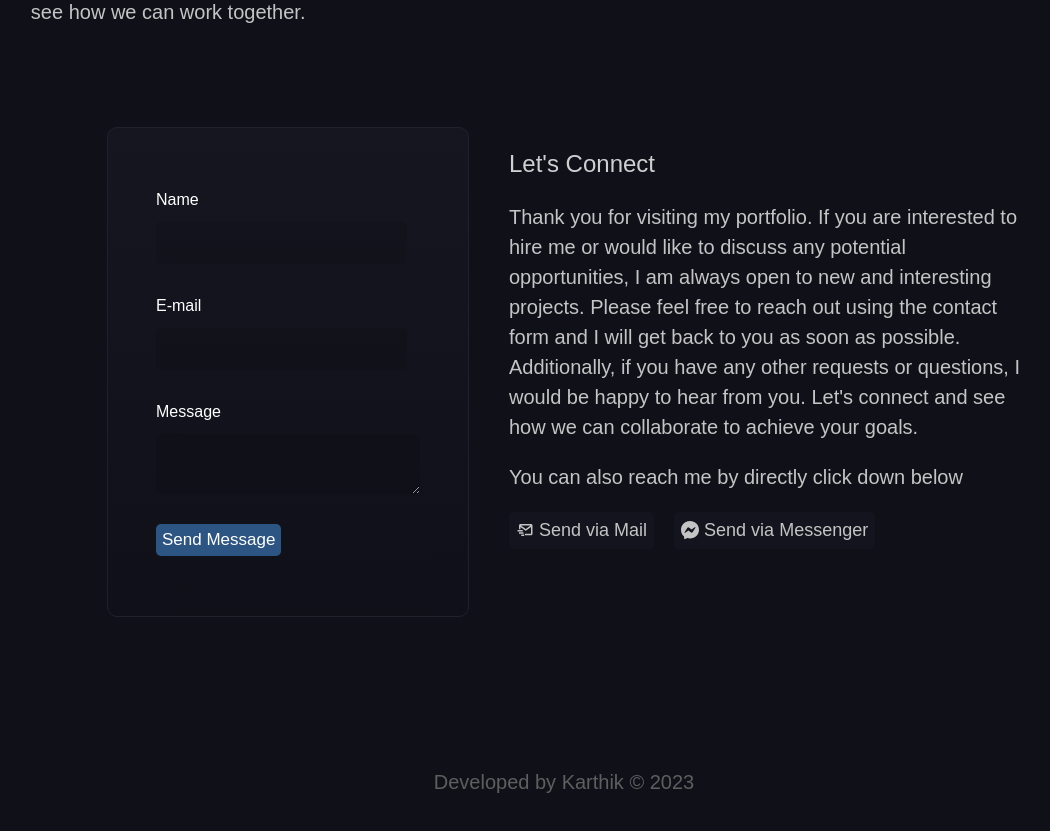
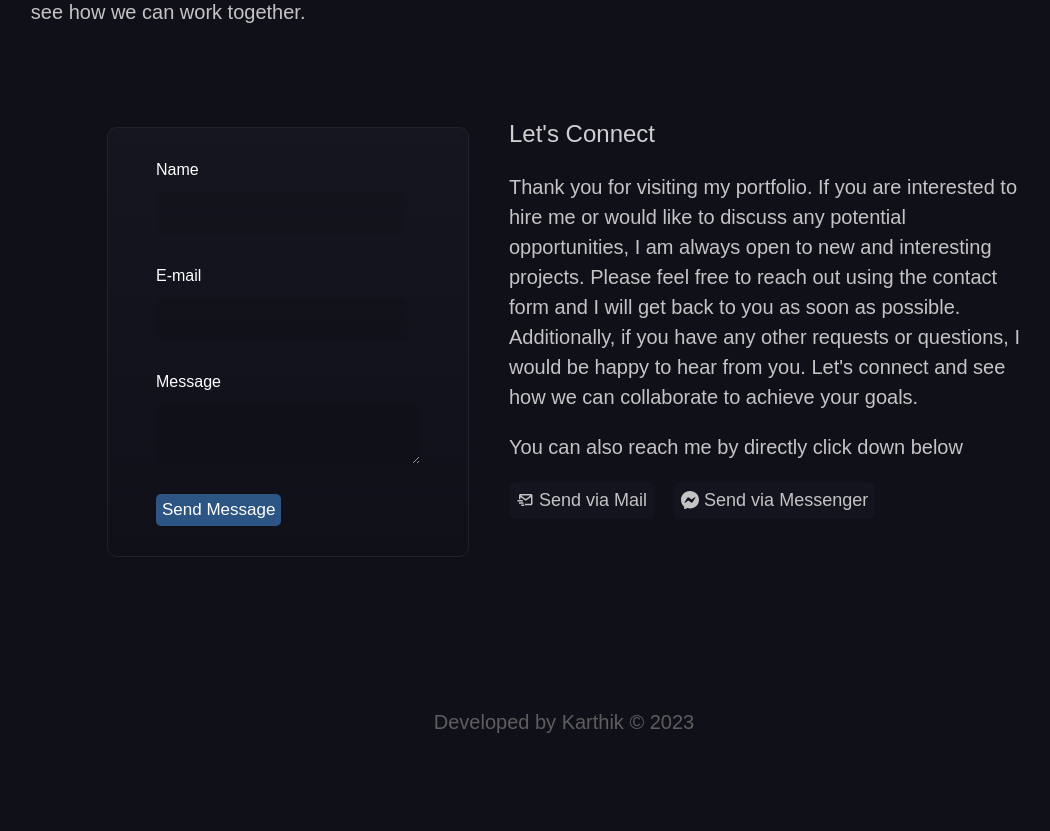
Before and after one commit to thekarthikr/personal-portfolio, a React (Vite) app: page / in a window 1280 px wide. Shown: the part 2500-3331 px from the top of the page, without its empty margins (76-1126 px from the left). After the commit the page ends 3287 px from the top, so only its background shows below. Built offline with nearby package versions, Linux system fonts and the light colour scheme; a web font is replaced by a local one.

Commit message:
Update _contact.scss

```diff
--- a/src/sass/pages/_contact.scss
+++ b/src/sass/pages/_contact.scss
@@ -52,7 +52,7 @@
   border: 1px solid hsl(231, 18%, 15%);
   position: relative;
   border-radius: 10px;
-  padding: 6rem 0;
+  padding: 3rem 0;
   padding-inline: clamp(3.2rem, 5vw + 1rem, 4.8rem);
   background: linear-gradient(
     180deg,
```
